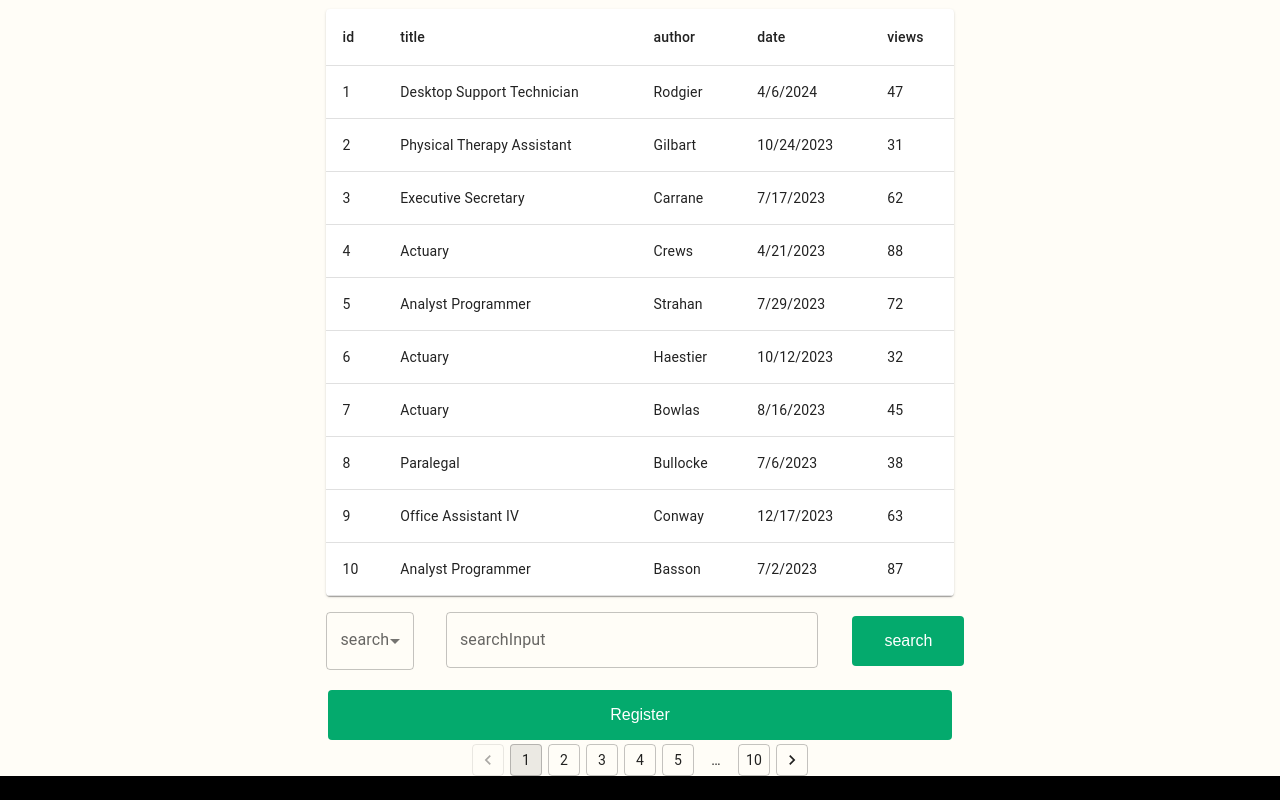
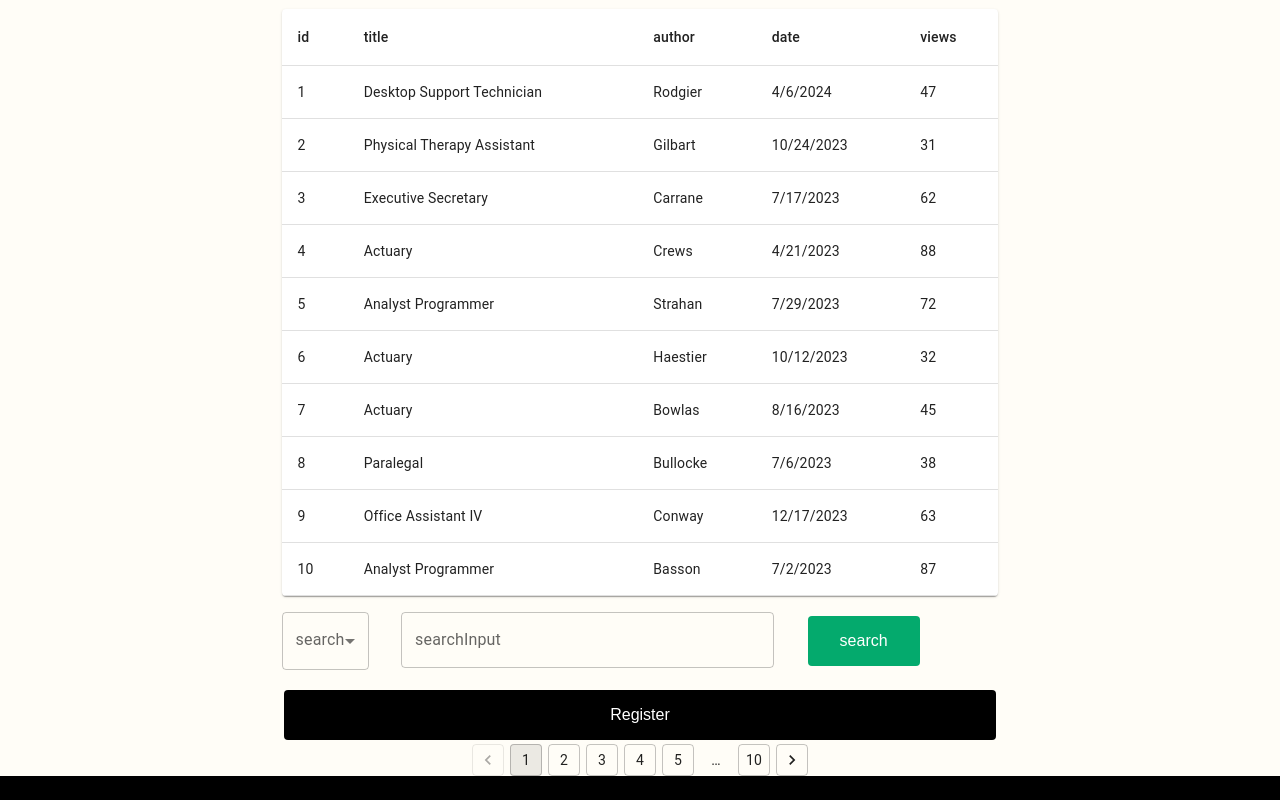
Before and after one commit to daumtto53/mini_board, a React (Vite) app in the folder frontend/: page /board in a window 1280 px wide. In both pictures the pointer is over the button "Register". Shown: the part 142-942 px from the top of the page. Built offline with nearby package versions, Linux system fonts and the light colour scheme.

Commit message:
style(front): change in width, added hover style

```diff
--- a/frontend/src/Board/css/Board.module.css
+++ b/frontend/src/Board/css/Board.module.css
@@ -54,6 +54,10 @@
 
 }
 
+.board-wrapper .register:hover {
+	background-color: black;
+}
+
 .board-wrapper .line {
 	display: flex;
 }
--- a/frontend/src/RootLayout.module.css
+++ b/frontend/src/RootLayout.module.css
@@ -64,7 +64,7 @@ a:hover {
 }
 
 .base > main {
-	width: 70vw;
+	width: 80vw;
 }
 
 .base > footer {
--- a/frontend/src/index.css
+++ b/frontend/src/index.css
@@ -112,7 +112,7 @@ button {
 }
 
 button:hover {
-    border-color: #030422;
+	background-color: black;
 }
 button:focus,
 button:focus-visible {
```
